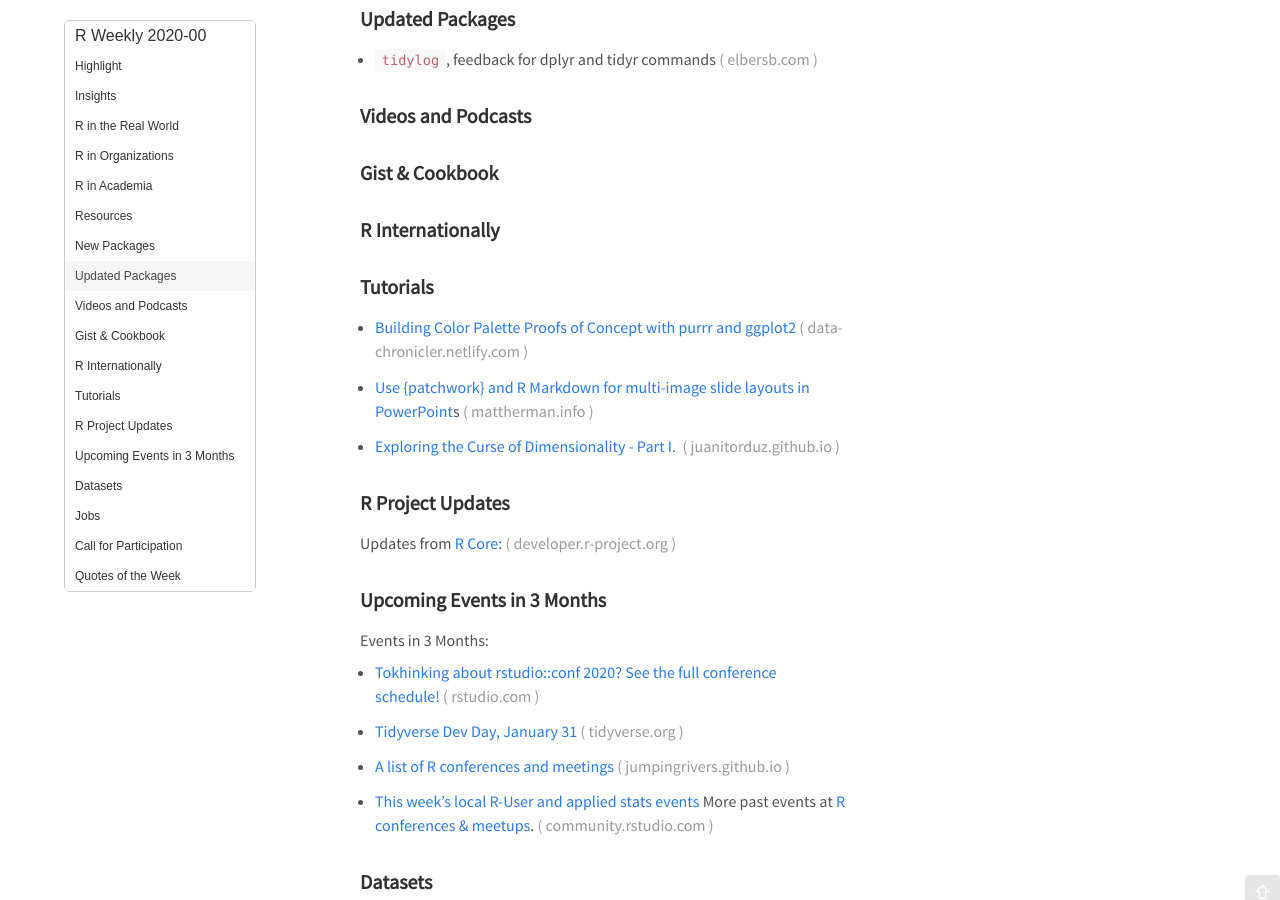
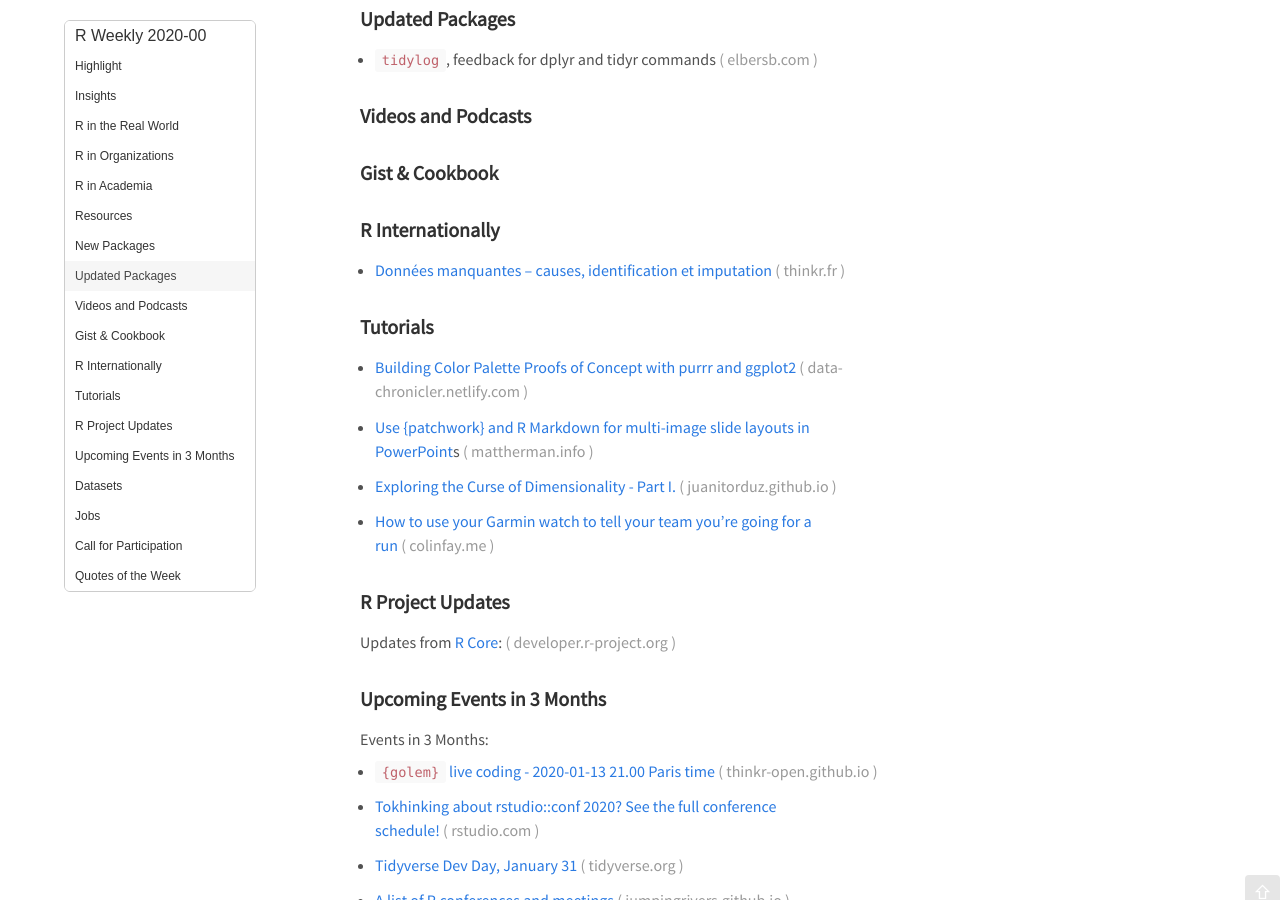
Before and after one commit to rweekly/rweekly.org, a Jekyll site: the page built from draft.md, in a window 1280 px wide and 900 px high, scrolled down 955 px. Built offline with Jekyll 4.4.1, drawn with Linux system fonts in a browser that asks for light colours; emoji names are drawn with the system emoji font; comment, search, counter and statistics services are not loaded.

Commit message:
Update draft.md

```diff
--- a/draft.md
+++ b/draft.md
@@ -64,7 +64,7 @@
 
 ### R Internationally
 
-
++ [Données manquantes – causes, identification et imputation](https://thinkr.fr/donnees-manquantes-causes-identification-et-imputation/)
 
 ###  Tutorials
 
@@ -73,6 +73,9 @@
 + [Use {patchwork} and R Markdown for multi-image slide layouts in PowerPoint](https://mattherman.info/blog/ppt-patchwork/)s
 
 + [Exploring the Curse of Dimensionality - Part I.](https://juanitorduz.github.io/exploring-the-curse-of-dimensionality-part-i./)
+
++ [How to use your Garmin watch to tell your team you’re going for a run](https://colinfay.me/api-call-garmin-watch/)
+
 <!--<div class="post-more-begin></div><div class="post-more-end"></div>-->
 
 ###  R Project Updates
@@ -83,6 +86,8 @@
 ###  Upcoming Events in 3 Months
 
 Events in 3 Months:
+
++ [`{golem}` live coding - 2020-01-13 21.00 Paris time](https://thinkr-open.github.io/golemstream/)
 
 + [Tokhinking about rstudio::conf 2020? See the full conference schedule!](https://blog.rstudio.com/2019/11/25/thinking-about-rstudio-conf-2020-see-the-full-conference-schedule/)
 
```
